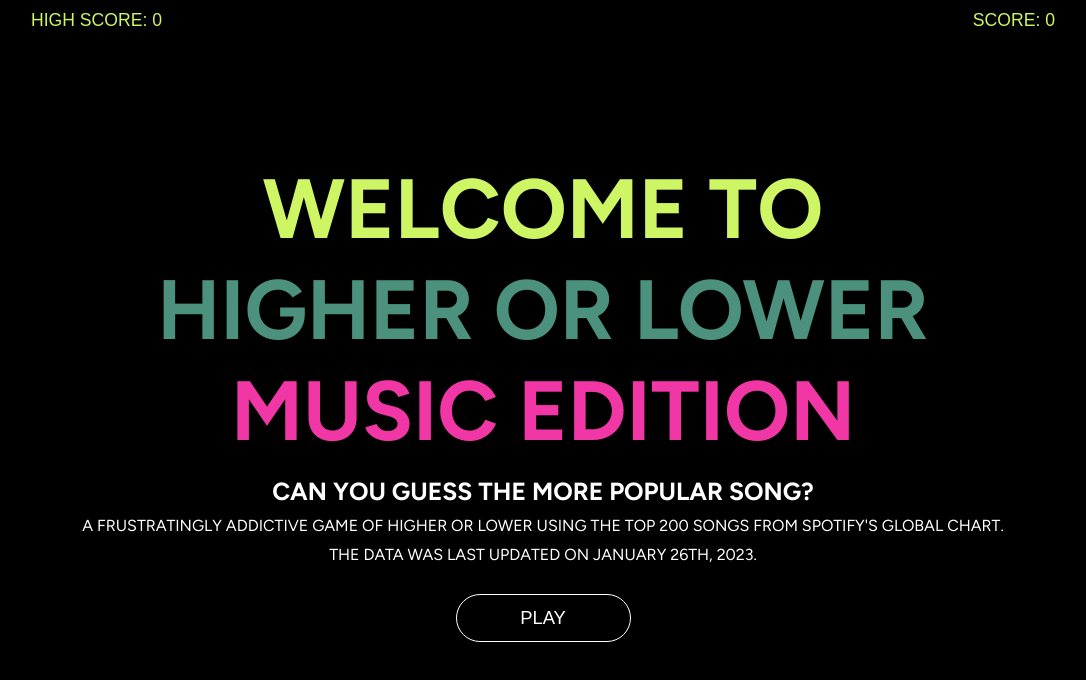
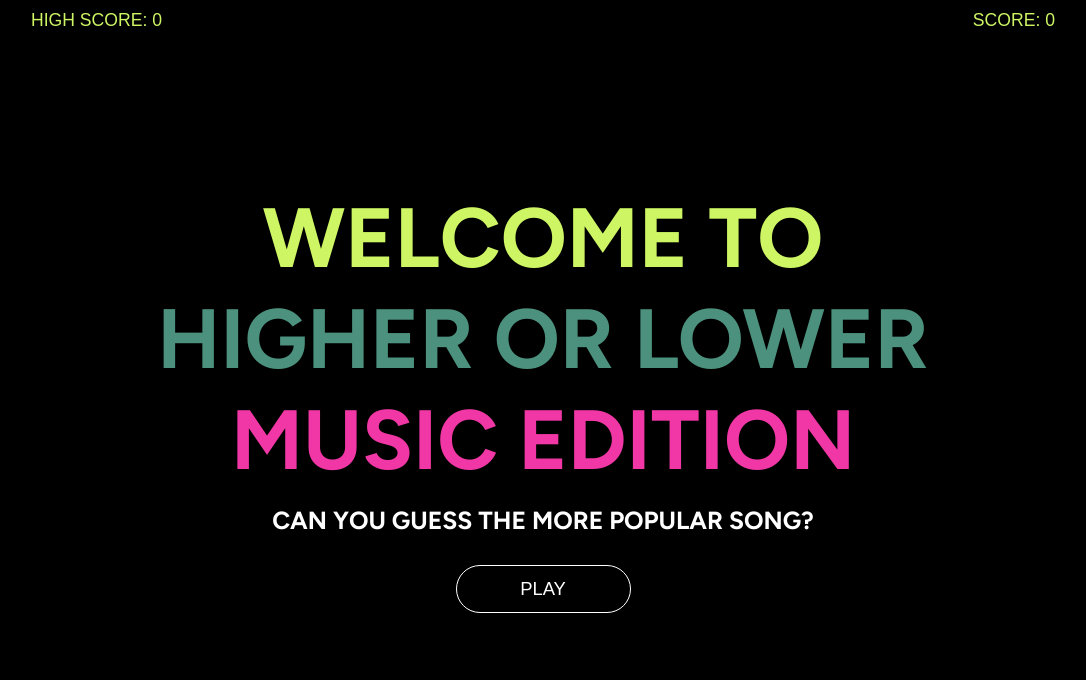
Before and after one commit to ken862734801/higher-or-lower-spotify, a React (Create React App) app in the folder client/: page /#/ in a window 1280 px wide. Shown: the top 680 px of the page, without its empty margins (97-1183 px from the left). Built offline with nearby package versions, Linux system fonts and the light colour scheme; no server answers.

Commit message:
remove sub header

```diff
--- a/client/src/components/game/index.jsx
+++ b/client/src/components/game/index.jsx
@@ -201,8 +201,8 @@
                     <h1 className="fuschia">Music Edition</h1>
                     <div className="subtitle-container">
                         <h2>Can you guess the more popular song?</h2>
-                        <p>A frustratingly addictive game of higher or lower using the top 200 songs from Spotify's global chart.</p>
-                        <p>The data was last updated on January 26th, 2023.</p>
+                        {/* <p>A frustratingly addictive game of higher or lower using the top 200 songs from Spotify's global chart.</p> */}
+                        {/* <p>The data was last updated on January 26th, 2023.</p> */}
                     </div>
                 </div>
                 <div className="button-container">
```
